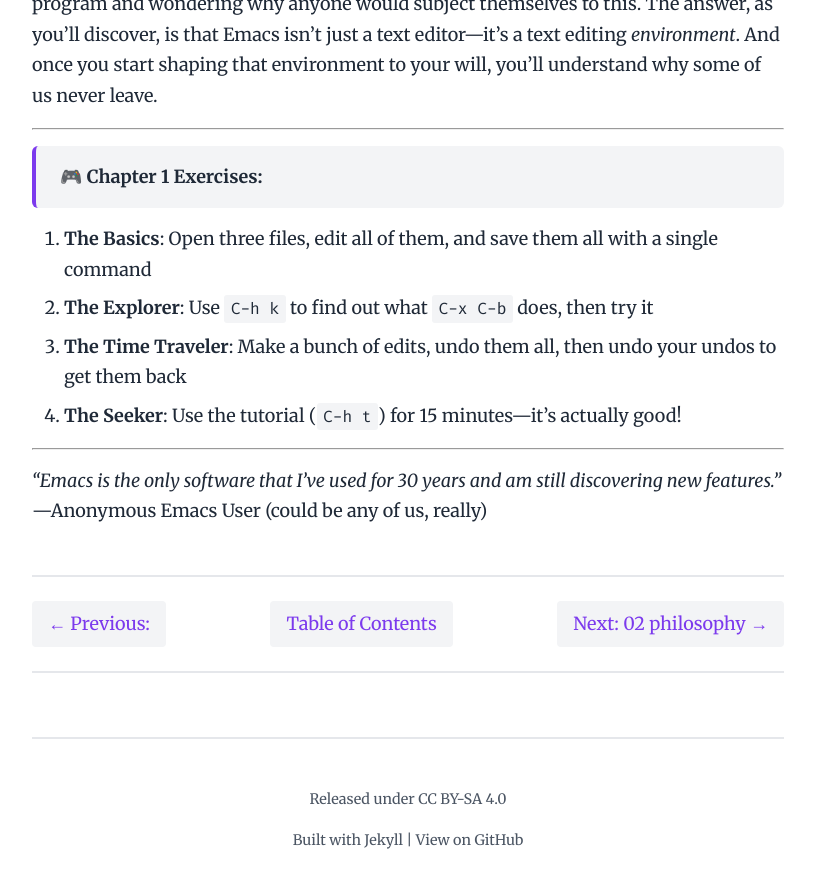
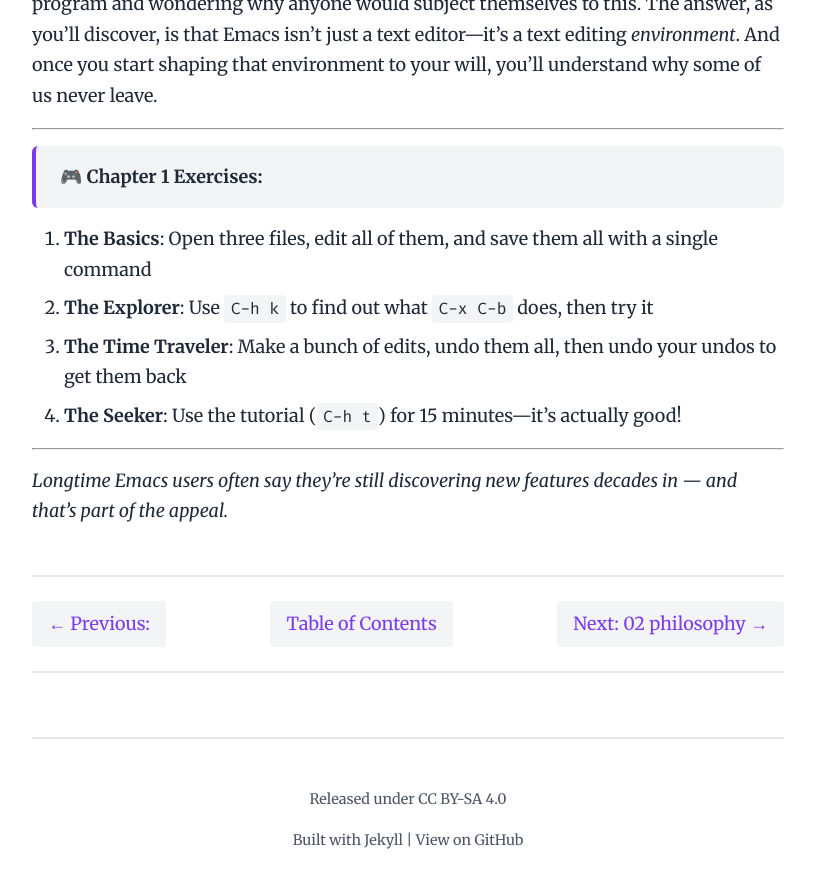
Before and after one commit to cloudstreet-dev/Emacs-for-Goodness-Sake, a Jekyll site: the page built from _chapters/01-first-steps.md, in a window 1280 px wide and 900 px high, scrolled down 7371 px. Shown: the top 888 px of the window, without its empty margins (232-1047 px from the left). Built offline with Jekyll 4.4.1, drawn with Linux system fonts in a browser that asks for light colours.

Commit message:
Reword fabricated '30 years' quote
The italicized first-person quote implied a real author testimonial
but had no source and wasn't from anyone in particular. Reworded to
a general observation about Emacs users.

Co-Authored-By: Claude Opus 4.7 (1M context) <noreply@anthropic.com>

```diff
--- a/_chapters/01-first-steps.md
+++ b/_chapters/01-first-steps.md
@@ -217,5 +217,4 @@ And remember: every Emacs user was once where you are now, staring at this bizar
 
 ---
 
-*"Emacs is the only software that I've used for 30 years and am still discovering new features."*
-—Anonymous Emacs User (could be any of us, really)
+*Longtime Emacs users often say they're still discovering new features decades in — and that's part of the appeal.*
```
Also changed, not shown: README.md.
